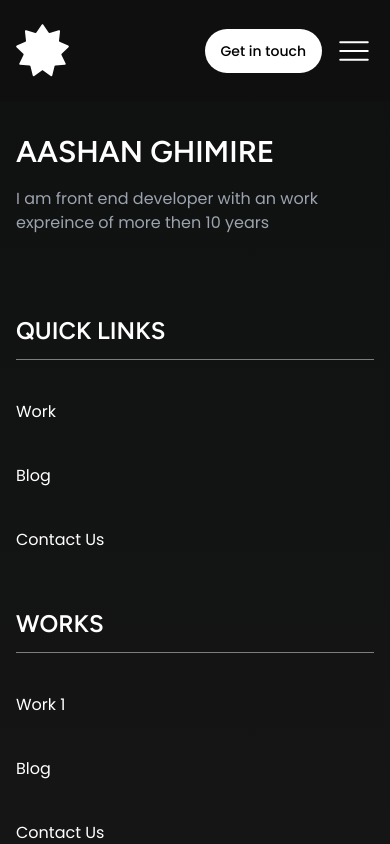
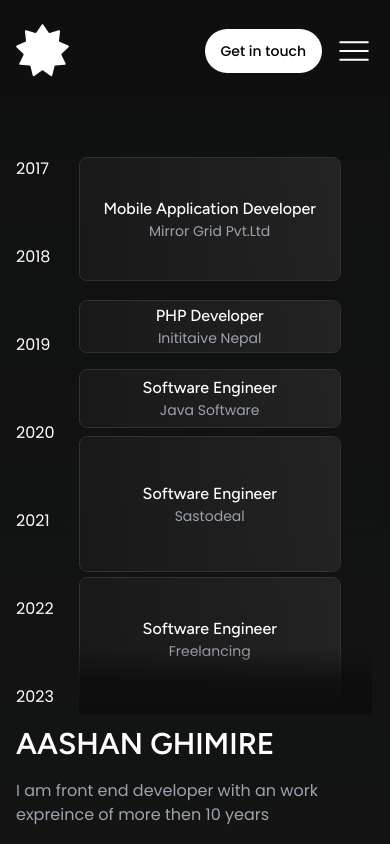
Before and after one commit to pidusbhusal/dev_port, a Next.js app: page /test in a window 390 px wide. Shown: the top 844 px of the page. Built offline with nearby package versions, Linux system fonts and the light colour scheme.

Commit message:
expanding timeline added

```diff
--- a/pages/index.js
+++ b/pages/index.js
@@ -11,6 +11,7 @@ import Blogcard from "../components/Blogcard";
 import Catagorypills from "../components/Catagorypills";
 import ContactusBanner from "../components/ContactusBanner";
 import Link from "next/link";
+import { motion, AnimatePresence } from "framer-motion";
 
 const workexpes = [
   {
@@ -20,6 +21,20 @@ const workexpes = [
     workgap: "mt-[0%] xl:ml-[0]",
     timeline: "h-[21%] xl:w-[21%] xl:h-[0%] xl:p-4",
     casestudy: "/project1",
+    desciption:
+      "Developed numerous freelance projects consisting of work  in Magento 2 module development, Magento 2 theme development, Mobile Application development in React Native and Ionic Framework and LAMP stack.",
+    skills: [
+      "test",
+      "test",
+      "test",
+      "test",
+      "test",
+      "test",
+      "test",
+      "test",
+      "test",
+      "test",
+    ],
   },
 
   {
@@ -28,6 +43,20 @@ const workexpes = [
     employer: "Inititaive Nepal",
     workgap: "mt-[7%] xl:ml-[29%] xl:mt-2",
     timeline: "h-[9%] xl:w-[9%] xl:h-[0%] xl:p-4",
+    desciption:
+      "Developed numerous freelance projects consisting of work  in Magento 2 module development, Magento 2 theme development, Mobile Application development in React Native and Ionic Framework and LAMP stack.",
+    skills: [
+      "test",
+      "test",
+      "test",
+      "test",
+      "test",
+      "test",
+      "test",
+      "test",
+      "test",
+      "test",
+    ],
   },
   {
     id: 3,
@@ -35,6 +64,20 @@ const workexpes = [
     employer: "Java Software",
     workgap: "mt-[6%] xl:ml-[44%] xl:mt-2",
     timeline: "h-[10%] xl:w-[10%] xl:h-[0%] xl:p-4 ",
+    desciption:
+      "Developed numerous freelance projects consisting of work  in Magento 2 module development, Magento 2 theme development, Mobile Application development in React Native and Ionic Framework and LAMP stack.",
+    skills: [
+      "test",
+      "test",
+      "test",
+      "test",
+      "test",
+      "test",
+      "test",
+      "test",
+      "test",
+      "test",
+    ],
   },
   {
     id: 4,
@@ -42,6 +85,20 @@ const workexpes = [
     employer: "Sastodeal",
     workgap: "mt-[3%] xl:ml-[57%] xl:mt-2",
     timeline: "h-[23%] xl:w-[23%] xl:h-[0%] xl:p-4 ",
+    desciption:
+      "Developed numerous freelance projects consisting of work  in Magento 2 module development, Magento 2 theme development, Mobile Application development in React Native and Ionic Framework and LAMP stack.",
+    skills: [
+      "test",
+      "test",
+      "test",
+      "test",
+      "test",
+      "test",
+      "test",
+      "test",
+      "test",
+      "test",
+    ],
   },
   {
     id: 5,
@@ -49,6 +106,20 @@ const workexpes = [
     employer: "Freelancing",
     workgap: "mt-[2%] xl:ml-[82%] xl:mt-2",
     timeline: "h-[21%] xl:w-[21%] xl:h-[0%] xl:p-4",
+    desciption:
+      "Developed numerous freelance projects consisting of work  in Magento 2 module development, Magento 2 theme development, Mobile Application development in React Native and Ionic Framework and LAMP stack.",
+    skills: [
+      "test",
+      "test",
+      "test",
+      "test",
+      "test",
+      "test",
+      "test",
+      "test",
+      "test",
+      "test",
+    ],
     islast: true,
   },
 ];
@@ -160,6 +231,14 @@ const inter = Inter({ subsets: ["latin"] });
 
 export default function Home() {
   const [selectedId, setSelectedId] = useState(null);
+  const [selectedJob, setSelectedJob] = useState(false);
+
+  {
+    selectedId &&
+      (selectedId != selectedJob.id
+        ? setSelectedJob(workexpes.find((data) => data.id === selectedId))
+        : "");
+  }
 
   return (
     <>
@@ -236,6 +315,7 @@ export default function Home() {
             </h2>
 
             {/* timelinelines */}
+
             {/* mobile version */}
             <div className="relative xl:hidden ">
               <div className="flex justify-between">
@@ -258,19 +338,23 @@ export default function Home() {
                   <div className="absolute top-[90%] z-10 ml-4 h-16 w-[82%] bg-last-gred-mobile"></div>
                   <div className="absolute  ml-4 h-[100%]">
                     {workexpes.map((workexp, i) => (
-                      <div
+                      <motion.div
+                        onClick={() => {
+                          setSelectedId(workexp.id);
+                        }}
+                        layout
                         key={i}
                         className={`${workexp.workgap} flex ${workexp.timeline}   items-center  justify-center rounded-lg  border-[0.5px] border-[#313131] bg-opacity-60   bg-work-gred  bg-clip-padding px-6  backdrop-blur-xl backdrop-filter`}
                       >
-                        <div>
-                          <h3 className="text-center  font-medium">
+                        <motion.div>
+                          <motion.h3 className="text-center  font-medium">
                             {workexp.work}
-                          </h3>
-                          <p className="text-center text-sm text-gray-400">
+                          </motion.h3>
+                          <motion.p className="text-center text-sm text-gray-400">
                             {workexp.employer}
-                          </p>
-                        </div>
-                      </div>
+                          </motion.p>
+                        </motion.div>
+                      </motion.div>
                     ))}
                   </div>
                   <img
@@ -378,19 +462,23 @@ export default function Home() {
                 <div className="relative my-7 flex justify-between md:max-w-[100%]">
                   <div className="absolute inline w-[100%]">
                     {workexpes.map((workexp, i) => (
-                      <div
+                      <motion.div
+                        layoutId={workexp.id}
+                        onClick={() => {
+                          setSelectedId(workexp.id);
+                        }}
                         key={i}
-                        className={`${workexp.workgap} flex ${workexp.timeline}   items-center  justify-center rounded-lg  border-[0.5px] border-[#313131] bg-opacity-60   bg-work-gred  bg-clip-padding px-6  backdrop-blur-xl backdrop-filter`}
+                        className={`${workexp.workgap} flex ${workexp.timeline}  cursor-pointer  items-center  justify-center rounded-lg  border-[0.5px] border-[#313131] bg-opacity-60   bg-work-gred  bg-clip-padding px-6  backdrop-blur-xl backdrop-filter`}
                       >
-                        <div>
-                          <h3 className="text-center  font-medium">
+                        <motion.div>
+                          <motion.h3 className="  font-medium">
                             {workexp.work}
-                          </h3>
-                          <p className="text-center text-sm text-gray-400">
+                          </motion.h3>
+                          <motion.p className="text-sm text-gray-400">
                             {workexp.employer}
-                          </p>
-                        </div>
-                      </div>
+                          </motion.p>
+                        </motion.div>
+                      </motion.div>
                     ))}
                   </div>
 
@@ -427,6 +515,66 @@ export default function Home() {
                 </div>
               </div>
             </div>
+            <AnimatePresence>
+              {selectedJob && (
+                <motion.div
+                  onClick={() => {
+                    setSelectedId(null);
+                    setSelectedJob(false);
+                  }}
+                  className="fixed  top-0  left-0  z-50 flex h-full w-full items-center justify-center bg-black bg-opacity-80"
+                >
+                  <motion.div
+                    onClick={(e) => e.stopPropagation()}
+                    layoutId={selectedId}
+                    className={`text   absolute  z-20  place-items-center rounded-lg  border-[0.5px]   border-[#313131]  bg-work-gred px-10 py-10`}
+                  >
+                    <motion.div>
+                      <motion.div className="flex w-full justify-end">
+                        <motion.button
+                          onClick={() => {
+                            setSelectedId(null);
+                            setSelectedJob(false);
+                          }}
+                          className="  rounded-sm bg-gray-200 bg-opacity-10 px-2 py-2 "
+                        >
+                          <svg
+                            xmlns="http://www.w3.org/2000/svg"
+                            fill="none"
+                            viewBox="0 0 24 24"
+                            strokeWidth={1.5}
+                            stroke="currentColor"
+                            className="h-6 w-6"
+                          >
+                            <path
+                              strokeLinecap="round"
+                              strokeLinejoin="round"
+                              d="M6 18L18 6M6 6l12 12"
+                            />
+                          </svg>
+                        </motion.button>
+                      </motion.div>
+
+                      <motion.h3 className="  text-xl font-medium">
+                        {selectedJob.work}
+                      </motion.h3>
+                      <motion.p className=" mb-2 text-lg text-gray-400">
+                        {selectedJob.employer}
+                      </motion.p>
+                      <motion.p className=" mb-2 max-w-prose">
+                        {selectedJob.desciption}
+                      </motion.p>
+                      <span>Skills: </span>
+                      {selectedJob.skills.map((skill, i) => (
+                        <span className=" text-gray-400" key={i}>
+                          {skill} ·{" "}
+                        </span>
+                      ))}
+                    </motion.div>
+                  </motion.div>
+                </motion.div>
+              )}
+            </AnimatePresence>
           </div>
         </div>
 
--- a/pages/test.js
+++ b/pages/test.js
@@ -137,6 +137,69 @@ export default function test() {
 
   return (
     <div className="wrapper text-white">
+      {/* mobile version */}
+      <div className="relative xl:hidden ">
+        <div className="flex justify-between">
+          <div className="date mt-10 flex flex-col gap-5 pr-2 sm:pr-4">
+            <span className="items-top flex ">2017</span>
+            <span className="flex items-center p-3 "></span>
+            <span className="items-top flex ">2018</span>
+            <span className="flex items-center p-3 "></span>
+            <span className="items-top flex ">2019</span>
+            <span className="flex items-center p-3 "></span>
+            <span className="items-top flex ">2020</span>
+            <span className="flex items-center p-3 "></span>
+            <span className="items-top flex ">2021</span>
+            <span className="flex items-center p-3 "></span>
+            <span className="items-top flex ">2022</span>
+            <span className="flex items-center p-3 "></span>
+            <span className="items-top flex ">2023</span>
+          </div>
+          <div className="date mt-10 flex flex-col  gap-5">
+            <div className="absolute top-[90%] z-10 ml-4 h-16 w-[82%] bg-last-gred-mobile"></div>
+            <div className="absolute  ml-4 h-[100%]">
+              {workexpes.map((workexp, i) => (
+                <motion.div
+                  onClick={() => {
+                    setSelectedId(workexp.id);
+                  }}
+                  layout
+                  key={i}
+                  className={`${workexp.workgap} flex ${workexp.timeline}   items-center  justify-center rounded-lg  border-[0.5px] border-[#313131] bg-opacity-60   bg-work-gred  bg-clip-padding px-6  backdrop-blur-xl backdrop-filter`}
+                >
+                  <motion.div>
+                    <motion.h3 className="text-center  font-medium">
+                      {workexp.work}
+                    </motion.h3>
+                    <motion.p className="text-center text-sm text-gray-400">
+                      {workexp.employer}
+                    </motion.p>
+                  </motion.div>
+                </motion.div>
+              ))}
+            </div>
+            <img
+              src="timeline_hr.svg"
+              alt=""
+              width="100%"
+              className="flex h-6 items-center"
+            />
+            <img src="timeline_hr.svg" alt="" width="100%" className="h-6" />
+            <img src="timeline_hr.svg" alt="" width="100%" className="h-6" />
+            <img src="timeline_hr.svg" alt="" width="100%" className="h-6" />
+            <img src="timeline_hr.svg" alt="" width="100%" className="h-6" />
+            <img src="timeline_hr.svg" alt="" width="100%" className="h-6" />
+            <img src="timeline_hr.svg" alt="" width="100%" className="h-6" />
+            <img src="timeline_hr.svg" alt="" width="100%" className="h-6" />
+            <img src="timeline_hr.svg" alt="" width="100%" className="h-6" />
+            <img src="timeline_hr.svg" alt="" width="100%" className="h-6" />
+            <img src="timeline_hr.svg" alt="" width="100%" className="h-6" />
+            <img src="timeline_hr.svg" alt="" width="100%" className="h-6" />
+            <img src="timeline_hr.svg" alt="" width="100%" className="h-6" />
+          </div>
+        </div>
+      </div>
+      {/* desktop version */}
       <div className=" mt-20 hidden xl:grid ">
         <div>
           {/* date at top */}
@@ -166,7 +229,7 @@ export default function test() {
                     setSelectedId(workexp.id);
                   }}
                   key={i}
-                  className={`${workexp.workgap} flex ${workexp.timeline}  cursor-pointer items-center  justify-center rounded-lg  border-[0.5px] border-[#313131] bg-opacity-60   bg-work-gred  bg-clip-padding px-6  backdrop-blur-xl backdrop-filter`}
+                  className={`${workexp.workgap} flex ${workexp.timeline}  cursor-pointer  items-center  justify-center rounded-lg  border-[0.5px] border-[#313131] bg-opacity-60   bg-work-gred  bg-clip-padding px-6  backdrop-blur-xl backdrop-filter`}
                 >
                   <motion.div>
                     <motion.h3 className="  font-medium">
@@ -195,6 +258,24 @@ export default function test() {
             <img src="timeline_vr.svg" className="" alt="" />
           </div>
 
+          {/* buttom date */}
+          <div className="dates flex justify-between md:max-w-[100%]">
+            <span className="items-top flex ">2017</span>
+            <span className="flex items-center p-3 "></span>
+            <span className="items-top flex ">2018</span>
+            <span className="flex items-center p-3 "></span>
+            <span className="items-top flex ">2019</span>
+            <span className="flex items-center p-3 "></span>
+            <span className="items-top flex ">2020</span>
+            <span className="flex items-center p-3 "></span>
+            <span className="items-top flex ">2021</span>
+            <span className="flex items-center p-3 "></span>
+            <span className="items-top flex ">2022</span>
+            <span className="flex items-center p-3 "></span>
+            <span className="items-top flex ">2023</span>
+          </div>
+        </div>
+      </div>
       <AnimatePresence>
         {selectedJob && (
           <motion.div
@@ -202,9 +283,6 @@ export default function test() {
               setSelectedId(null);
               setSelectedJob(false);
             }}
-                initial={{ opacity: 0 }}
-                animate={{ opacity: 1 }}
-                exit={{ opacity: 0 }}
             className="fixed  top-0  left-0  z-50 flex h-full w-full items-center justify-center bg-black bg-opacity-80"
           >
             <motion.div
@@ -258,24 +336,6 @@ export default function test() {
           </motion.div>
         )}
       </AnimatePresence>
-          {/* buttom date */}
-          <div className="dates flex justify-between md:max-w-[100%]">
-            <span className="items-top flex ">2017</span>
-            <span className="flex items-center p-3 "></span>
-            <span className="items-top flex ">2018</span>
-            <span className="flex items-center p-3 "></span>
-            <span className="items-top flex ">2019</span>
-            <span className="flex items-center p-3 "></span>
-            <span className="items-top flex ">2020</span>
-            <span className="flex items-center p-3 "></span>
-            <span className="items-top flex ">2021</span>
-            <span className="flex items-center p-3 "></span>
-            <span className="items-top flex ">2022</span>
-            <span className="flex items-center p-3 "></span>
-            <span className="items-top flex ">2023</span>
-          </div>
-        </div>
-      </div>
     </div>
   );
 }
```
Lines whose indentation alone changed are shown as unchanged.
